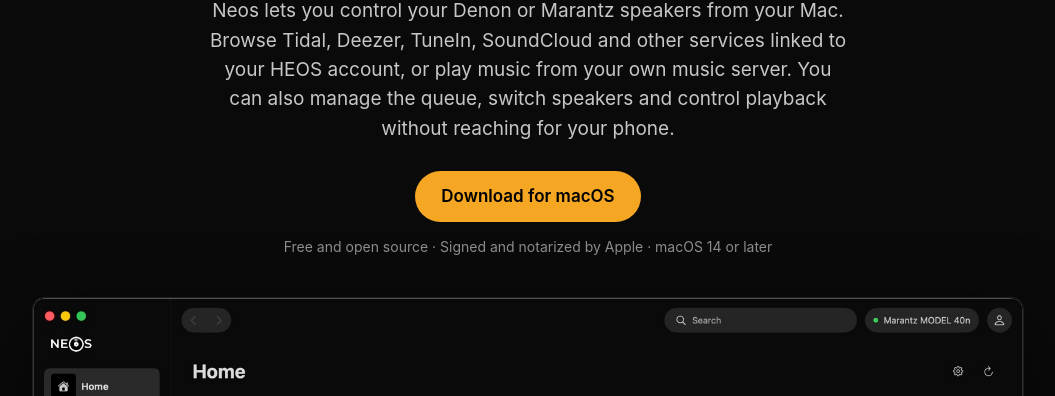
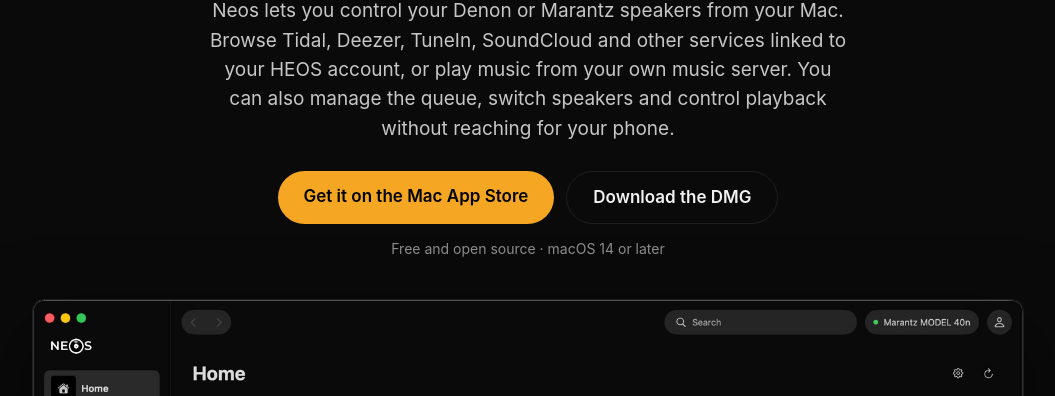
Before and after one commit to gaelsimon/neos-audio, a plain HTML site: page site/index.html in a window 1280 px wide. Shown: the part 404-800 px from the top of the page, without its empty margins (112-1167 px from the left). Drawn offline with Linux system fonts and the light colour scheme.

Commit message:
Link the Mac App Store listing from the README and the site

```diff
--- a/site/index.html
+++ b/site/index.html
@@ -23,8 +23,11 @@
       <img class="icon" src="images/icon.png" alt="Neos icon">
       <h1>Control your HEOS speakers<br>from your Mac</h1>
       <p>Neos lets you control your Denon or Marantz speakers from your Mac. Browse Tidal, Deezer, TuneIn, SoundCloud and other services linked to your HEOS account, or play music from your own music server. You can also manage the queue, switch speakers and control playback without reaching for your phone.</p>
-      <a class="button" href="https://github.com/gaelsimon/neos-audio/releases/latest">Download for macOS</a>
-      <div class="meta">Free and open source · Signed and notarized by Apple · macOS 14 or later</div>
+      <div class="actions">
+        <a class="button" href="https://apps.apple.com/app/neos-audio/id6823660859">Get it on the Mac App Store</a>
+        <a class="button secondary" href="https://github.com/gaelsimon/neos-audio/releases/latest">Download the DMG</a>
+      </div>
+      <div class="meta">Free and open source · macOS 14 or later</div>
     </section>
 
     <img class="shot" src="images/home.jpg" data-full="images/home@2x.jpg" alt="Neos home screen with recently played albums and radio stations" width="1600" height="1000">
--- a/site/style.css
+++ b/site/style.css
@@ -51,6 +51,8 @@ header.site nav a:hover { color: var(--text); text-decoration: none; }
   border-radius: 999px;
 }
 .button:hover { text-decoration: none; filter: brightness(1.08); }
+.button.secondary { background: transparent; color: var(--text); border: 1px solid var(--border); }
+.hero .actions { display: flex; flex-wrap: wrap; justify-content: center; gap: 12px; }
 .hero .meta { color: var(--text-tertiary); font-size: 14px; margin-top: 14px; }
 
 .shot {
```
Also changed, not shown: 1 other file.
